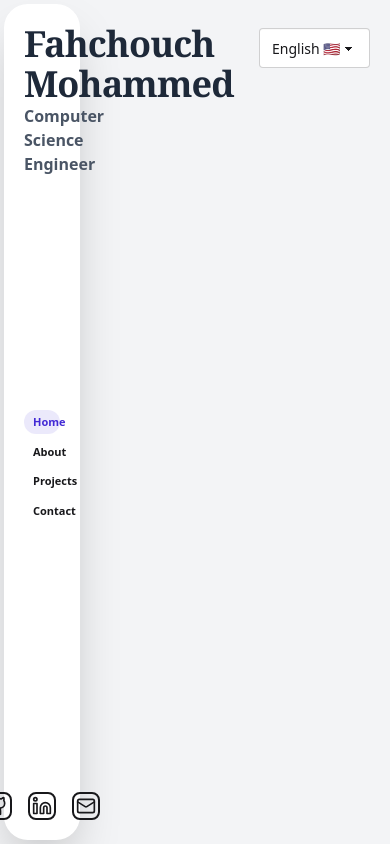
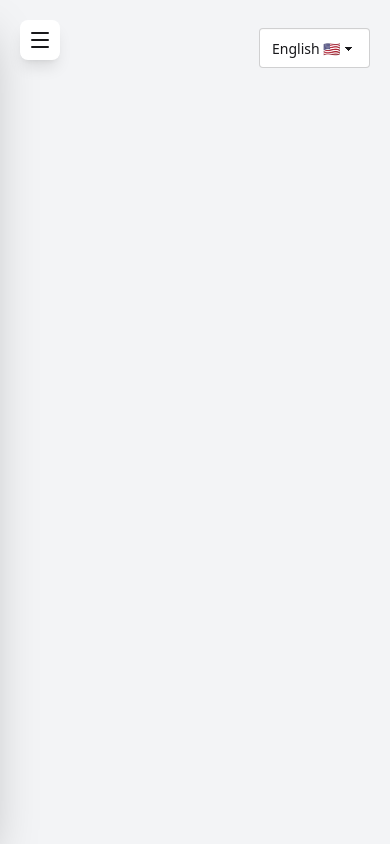
Before and after one commit to fahchouchsm/Portfolio, a React (Vite) app: page / in a window 390 px wide. Built offline with nearby package versions, Linux system fonts and the light colour scheme.

Commit message:
made the sidebar responsive

```diff
--- a/package.json
+++ b/package.json
@@ -34,6 +34,8 @@
     "eslint-plugin-react-hooks": "^5.2.0",
     "eslint-plugin-react-refresh": "^0.4.20",
     "globals": "^16.3.0",
+    "prettier": "^3.6.2",
+    "prettier-plugin-tailwindcss": "^0.6.14",
     "typescript": "~5.8.3",
     "typescript-eslint": "^8.39.1",
     "vite": "^7.1.2"
--- a/src/components/languageSelect.tsx
+++ b/src/components/languageSelect.tsx
@@ -12,15 +12,15 @@ export const LanguageSelect: FC<LanguageSelectInt> = ({ t, i18n }) => {
     <select
       id="language-select"
       name="language"
-      value={i18n.language}
-      className="absolute right-5 select w-fit"
+      className="select absolute right-5 w-fit"
+      defaultValue={i18n.language}
       onChange={(e) => {
         i18n.changeLanguage(e.target.value);
         window.location.reload();
       }}
     >
       {AvailableLanguages.map((e, i) => (
-        <option value={e.key} key={i} selected={i18n.language == e.key}>
+        <option value={e.key} key={i}>
           {t("languageName." + e.key)}
         </option>
       ))}
--- a/src/components/sidebar/sidebar.tsx
+++ b/src/components/sidebar/sidebar.tsx
@@ -1,7 +1,8 @@
-import { useEffect, type FC } from "react";
+import { useEffect, useState, type FC } from "react";
 import { sidebarLinks, socialAccounts } from "../../data/data";
 import AOS from "aos";
 import { Link, useLocation } from "react-router-dom";
+import { Menu, X } from "lucide-react";
 
 interface SidebarInt {
   t: (e: string) => string;
@@ -9,6 +10,7 @@ interface SidebarInt {
 
 const Sidebar: FC<SidebarInt> = ({ t }) => {
   const location = useLocation();
+  const [open, setOpen] = useState(false);
 
   useEffect(() => {
     AOS.init({
@@ -18,35 +20,47 @@ const Sidebar: FC<SidebarInt> = ({ t }) => {
   }, []);
 
   return (
+    <>
+      {/* Mobile toggle button for md and smaller */}
+      <button
+        className={`fixed top-5 left-5 z-50 rounded-lg bg-white p-2 shadow-lg md:hidden ${open ? "hidden" : ""}`}
+        onClick={() => setOpen(!open)}
+        aria-label="Toggle sidebar"
+      >
+        {open ? <X className="h-6 w-6" /> : <Menu className="h-6 w-6" />}
+      </button>
+
+      {/* Sidebar */}
       <aside
-      data-aos="fade-right"
-      className="w-[20%] bg-white h-full rounded-3xl p-5 shadow-2xl flex flex-col justify-between"
+        className={`fixed top-0 left-0 z-40 flex h-full w-64 transform flex-col justify-between bg-white p-5 shadow-2xl transition-transform duration-300 ease-in-out md:static md:w-64 ${
+          open ? "translate-x-0" : "-translate-x-full md:translate-x-0"
+        } ${open ? "rounded-r-3xl" : "rounded-3xl"}`}
         aria-label="Sidebar with navigation links and social accounts"
       >
         <header>
-        <h1 className="text-4xl font-extrabold font-serif tracking-tight text-gray-800">
+          <h1 className="font-serif text-3xl font-extrabold tracking-tight text-gray-800 md:text-4xl">
             Fahchouch <br /> Mohammed
           </h1>
-        <h2 className="text-md font-semibold text-gray-600">
+          <h2 className="md:text-md text-sm font-semibold text-gray-600">
             {t("sidebar.titleDesc")}
           </h2>
         </header>
 
         {/* Page navigation */}
-      <nav aria-label="Main navigation">
-        <ul className="flex flex-col gap-1 mb-[100%]">
+        <nav aria-label="Main navigation" className="mt-6 md:mt-8">
+          <ul className="mb-6 flex flex-col gap-2">
             {sidebarLinks.map((e, i) => {
               const isSelected = location.pathname === e.path;
               return (
                 <li key={i}>
                   <Link
                     to={e.path}
-                  className={`btn btn-ghost
-                              ${isSelected ? "text-primary bg-primary/10" : ""}
-                              btn-xs sm:btn-sm md:btn-md lg:btn-lg
-                              w-full justify-start rounded-3xl`}
+                    className={`btn btn-ghost ${
+                      isSelected ? "text-primary bg-primary/10" : ""
+                    } btn-xs sm:btn-sm md:btn-md lg:btn-lg w-full justify-start rounded-3xl`}
                     aria-current={isSelected ? "page" : undefined}
                     rel={t("sidebar.linksRel." + e.titleKey)}
+                    onClick={() => setOpen(false)}
                   >
                     {t("sidebar.links." + e.titleKey)}
                   </Link>
@@ -57,21 +71,35 @@ const Sidebar: FC<SidebarInt> = ({ t }) => {
         </nav>
 
         {/* Social account links */}
-      <ul className="flex justify-center gap-4" aria-label="Social media links">
+        <ul
+          className="mt-auto flex justify-center gap-4"
+          aria-label="Social media links"
+        >
           {socialAccounts.map((e, i) => (
             <li key={i}>
               <a
                 href={e.path}
                 target="_blank"
-              rel={t("sidebar.socialAccountsLinksRel." + e.label.toLowerCase())}
+                rel={t(
+                  "sidebar.socialAccountsLinksRel." + e.label.toLowerCase(),
+                )}
                 aria-label={e.label}
               >
-              <e.icon className="border-2 rounded-lg p-0.5 h-7 w-7 shadow-2xl hover:text-sky-500" />
+                <e.icon className="h-7 w-7 rounded-lg border-2 p-0.5 shadow-lg hover:text-sky-500" />
               </a>
             </li>
           ))}
         </ul>
       </aside>
+
+      {/* Mobile overlay for md and smaller */}
+      {open && (
+        <div
+          className="fixed inset-0 z-30 bg-black/30 md:hidden"
+          onClick={() => setOpen(false)}
+        />
+      )}
+    </>
   );
 };
 
```
Also changed, not shown: 2 other files (tests, documents, lock files or other folders). Lines whose indentation alone changed are shown as unchanged.
